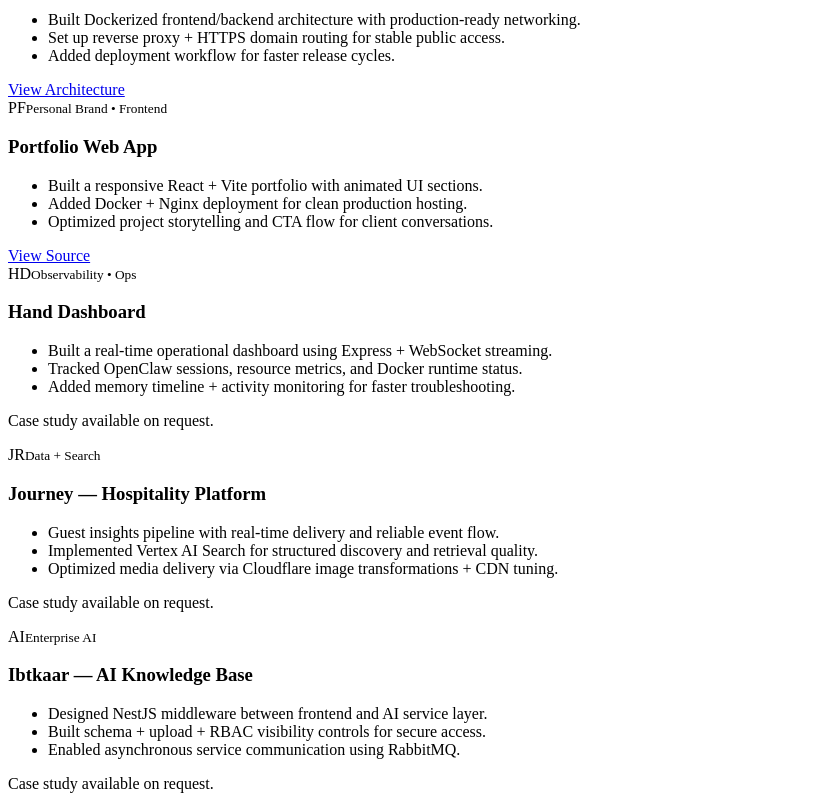
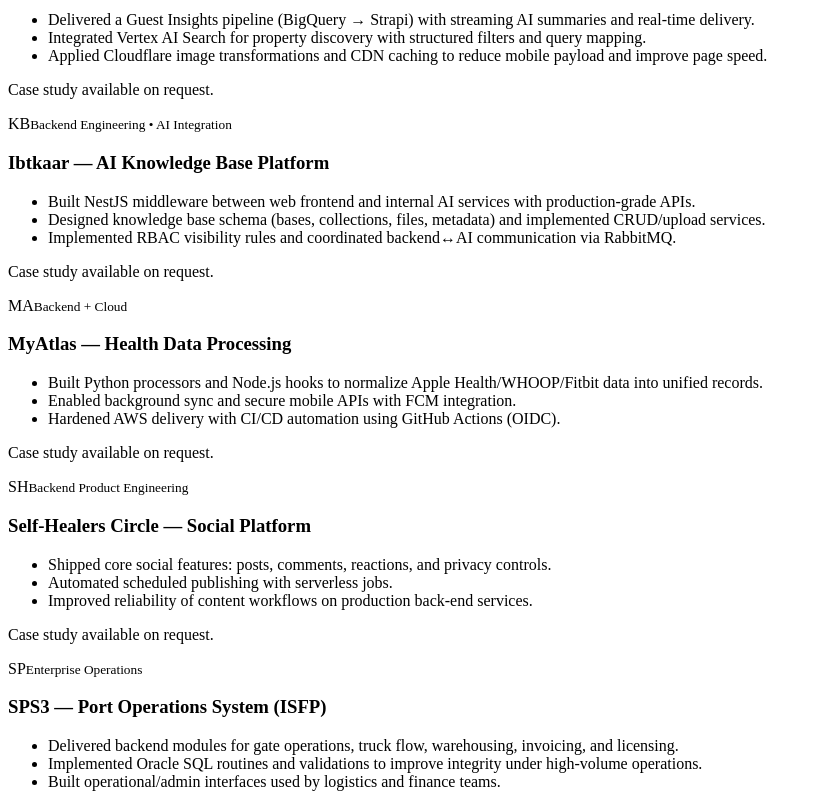
Before and after one commit to 3Akram2/portofolio, a React (Vite) app: page / in a window 1280 px wide. Shown: the part 2380-3180 px from the top of the page, without its empty margins (0-822 px from the left). Built offline with nearby package versions, Linux system fonts and the light colour scheme; the HTML template or start-up script is replaced by a standard one.

Commit message:
feat(portfolio): expand projects from CV experience

```diff
--- a/src/App.jsx
+++ b/src/App.jsx
@@ -1,6 +1,56 @@
 import { useEffect, useMemo, useState } from 'react'
 
 const projects = [
+  {
+    title: 'Journey — Hospitality Platform',
+    tag: 'Backend Engineering • Data + Search',
+    visual: 'JR',
+    points: [
+      'Delivered a Guest Insights pipeline (BigQuery → Strapi) with streaming AI summaries and real-time delivery.',
+      'Integrated Vertex AI Search for property discovery with structured filters and query mapping.',
+      'Applied Cloudflare image transformations and CDN caching to reduce mobile payload and improve page speed.'
+    ]
+  },
+  {
+    title: 'Ibtkaar — AI Knowledge Base Platform',
+    tag: 'Backend Engineering • AI Integration',
+    visual: 'KB',
+    points: [
+      'Built NestJS middleware between web frontend and internal AI services with production-grade APIs.',
+      'Designed knowledge base schema (bases, collections, files, metadata) and implemented CRUD/upload services.',
+      'Implemented RBAC visibility rules and coordinated backend↔AI communication via RabbitMQ.'
+    ]
+  },
+  {
+    title: 'MyAtlas — Health Data Processing',
+    tag: 'Backend + Cloud',
+    visual: 'MA',
+    points: [
+      'Built Python processors and Node.js hooks to normalize Apple Health/WHOOP/Fitbit data into unified records.',
+      'Enabled background sync and secure mobile APIs with FCM integration.',
+      'Hardened AWS delivery with CI/CD automation using GitHub Actions (OIDC).'
+    ]
+  },
+  {
+    title: 'Self-Healers Circle — Social Platform',
+    tag: 'Backend Product Engineering',
+    visual: 'SH',
+    points: [
+      'Shipped core social features: posts, comments, reactions, and privacy controls.',
+      'Automated scheduled publishing with serverless jobs.',
+      'Improved reliability of content workflows on production back-end services.'
+    ]
+  },
+  {
+    title: 'SPS3 — Port Operations System (ISFP)',
+    tag: 'Enterprise Operations',
+    visual: 'SP',
+    points: [
+      'Delivered backend modules for gate operations, truck flow, warehousing, invoicing, and licensing.',
+      'Implemented Oracle SQL routines and validations to improve integrity under high-volume operations.',
+      'Built operational/admin interfaces used by logistics and finance teams.'
+    ]
+  },
   {
     title: 'Rentals Management System',
     tag: 'SaaS • Real Estate',
@@ -12,48 +62,6 @@
     ],
     cta: 'View Architecture',
     href: 'https://github.com/3Akram2/rentals-v2'
-  },
-  {
-    title: 'Portfolio Web App',
-    tag: 'Personal Brand • Frontend',
-    visual: 'PF',
-    points: [
-      'Built a responsive React + Vite portfolio with animated UI sections.',
-      'Added Docker + Nginx deployment for clean production hosting.',
-      'Optimized project storytelling and CTA flow for client conversations.'
-    ],
-    cta: 'View Source',
-    href: 'https://github.com/3Akram2/portofolio'
-  },
-  {
-    title: 'Hand Dashboard',
-    tag: 'Observability • Ops',
-    visual: 'HD',
-    points: [
-      'Built a real-time operational dashboard using Express + WebSocket streaming.',
-      'Tracked OpenClaw sessions, resource metrics, and Docker runtime status.',
-      'Added memory timeline + activity monitoring for faster troubleshooting.'
-    ]
-  },
-  {
-    title: 'Journey — Hospitality Platform',
-    tag: 'Data + Search',
-    visual: 'JR',
-    points: [
-      'Guest insights pipeline with real-time delivery and reliable event flow.',
-      'Implemented Vertex AI Search for structured discovery and retrieval quality.',
-      'Optimized media delivery via Cloudflare image transformations + CDN tuning.'
-    ]
-  },
-  {
-    title: 'Ibtkaar — AI Knowledge Base',
-    tag: 'Enterprise AI',
-    visual: 'AI',
-    points: [
-      'Designed NestJS middleware between frontend and AI service layer.',
-      'Built schema + upload + RBAC visibility controls for secure access.',
-      'Enabled asynchronous service communication using RabbitMQ.'
-    ]
   }
 ]
 
```
